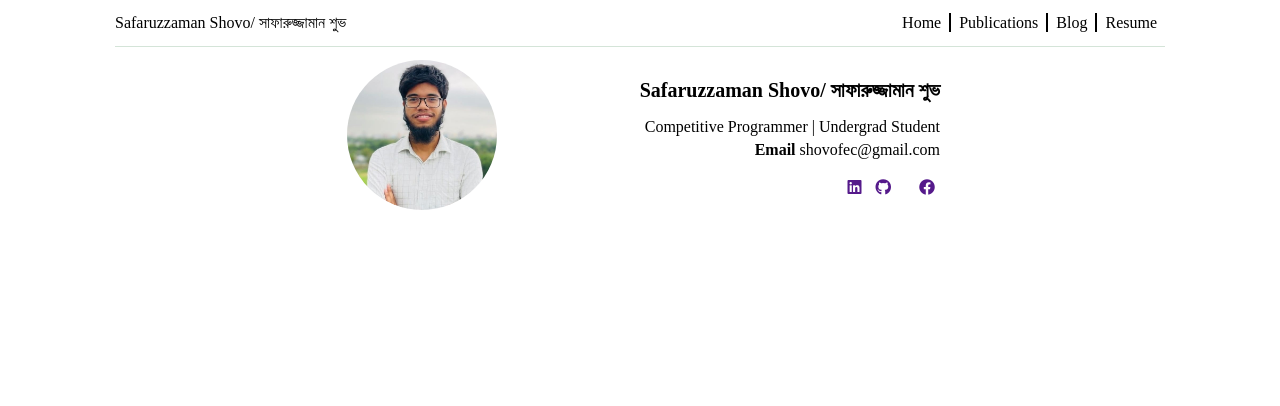
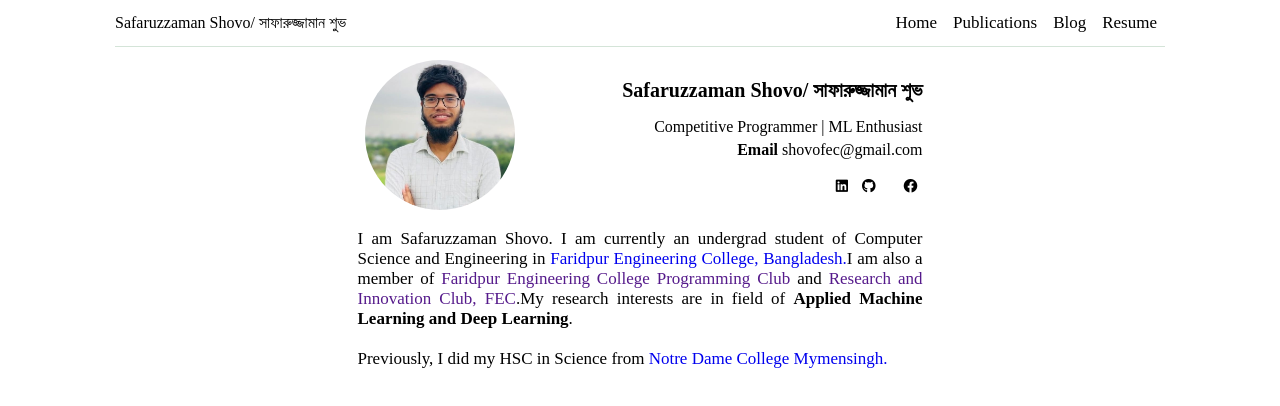
Before and after one commit to SafaruzzamanShovo/safaruzzamanshovo.github.io, a plain HTML site: page index.html in a window 1280 px wide. Drawn offline with Linux system fonts and the light colour scheme.

Commit message:
commited

```diff
--- a/assets/css/main.css
+++ b/assets/css/main.css
@@ -17,7 +17,7 @@
     text-align: right;
 }
 .sizefix {
-    width: 600px;
+    width: 565px;
     margin: auto;
 }
 img {
@@ -59,10 +59,10 @@ img {
 }
 .header-right ul li a {
     color: black;
-    font-size: 16px;
+    font-size: 17px;
     text-decoration: none;
     padding: 1px 8px;
-    border-right: 2px solid black;
+    /* border-right: 2px solid black; */
 }
 .header-right ul li:last-child a {
     border-right: none;
@@ -116,4 +116,21 @@ img {
     text-decoration: none;
     display: inline-block;
     padding: 5px;
+    color: black;
+    font-size: 14px;
 }
+
+
+/* Body details intro */
+.myself{
+
+}
+.myself p{
+    color: black;
+    font-size: 17px;
+    text-align: justify;
+    padding-top: 15px;
+}
+.myself a{
+    text-decoration: none;
+}
--- a/index.html
+++ b/index.html
@@ -28,8 +28,9 @@
 
     <!-- Body Part -->
 
-    <!-- Body Intro -->
+
     <div class="main-body sizefix">
+      <!-- Body Intro -->
       <div class="bodyInro clearfix">
         <div class="img-part">
           <img src="/assets/images/shovo.jpeg" alt="">
@@ -37,7 +38,7 @@
         <div class="infopart">
           <div class="inner-info-infopart">
             <h2>Safaruzzaman Shovo/ সাফারুজ্জামান শুভ</h2>
-            <p>Competitive Programmer | Undergrad Student</p>
+            <p>Competitive Programmer | ML Enthusiast</p>
             <p class="amarclass"><b>Email </b>shovofec@gmail.com</p>
           </div>
           <div class="socialicon-infopart">
@@ -48,6 +49,15 @@
           </div>
         </div>
       </div>
+
+      <!-- body details intro -->
+      <div class="myself">
+        <p>I am Safaruzzaman Shovo. I am currently an undergrad student of Computer Science and Engineering in <a href="http://www.fec.ac.bd/">Faridpur Engineering College, Bangladesh.</a>I am also a member of <a href="">Faridpur Engineering College Programming Club</a> and <a href="">Research and Innovation Club, FEC</a>.My research interests are in field of <b>Applied Machine Learning and Deep Learning</b>. </br> </br>
+        Previously, I did my HSC in Science from <a href="https://ndcm.edu.bd/">Notre Dame College Mymensingh. </a></p>
+
+      </div>
+
+
     </div>
 
 
```
